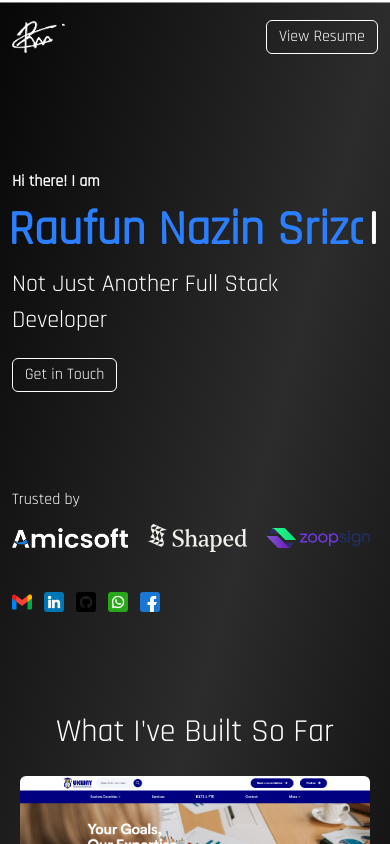
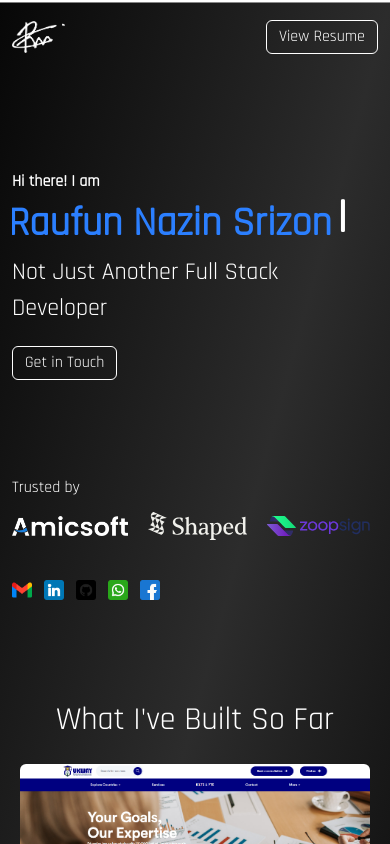
Before and after one commit to RaufunNazin/Portfolio, a React (Vite) app: page / in a window 390 px wide. Shown: the top 844 px of the page. Built offline with nearby package versions, Linux system fonts and the light colour scheme.

Commit message:
change text size

```diff
--- a/src/pages/Landing.jsx
+++ b/src/pages/Landing.jsx
@@ -191,7 +191,7 @@ const Landing = () => {
           <div className="font-bold text-white typewriter-container -mb-8">
             <span className="typewriter flex">
               <div className="text-[16px] md:text-[24px]">Hi there! I am</div>
-              <span className="text-blue-500 text-[48px] md:text-[96px] -ml-1">
+              <span className="text-blue-500 text-[40px] md:text-[96px] -ml-1">
                 Raufun Nazin Srizon
               </span>
             </span>
```
